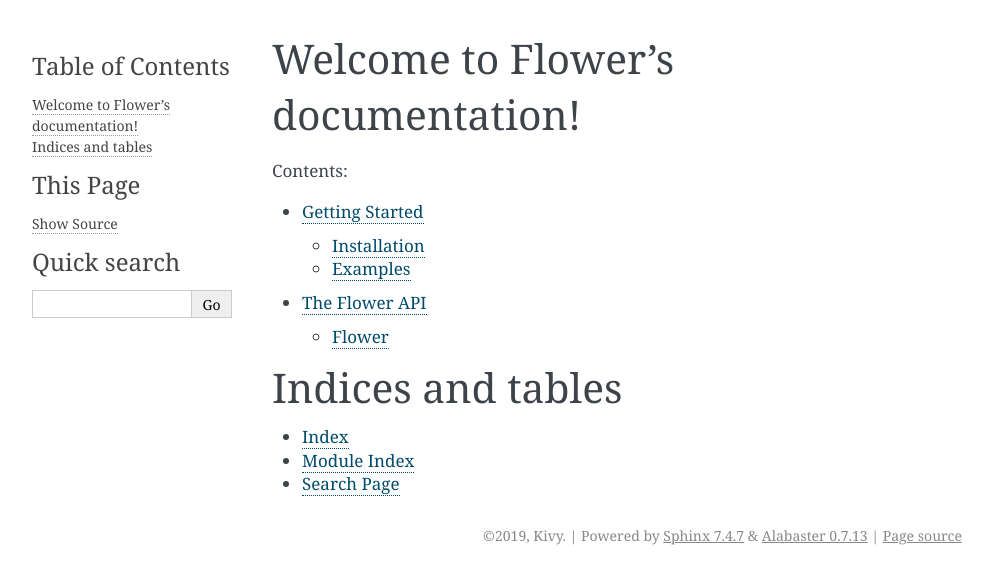
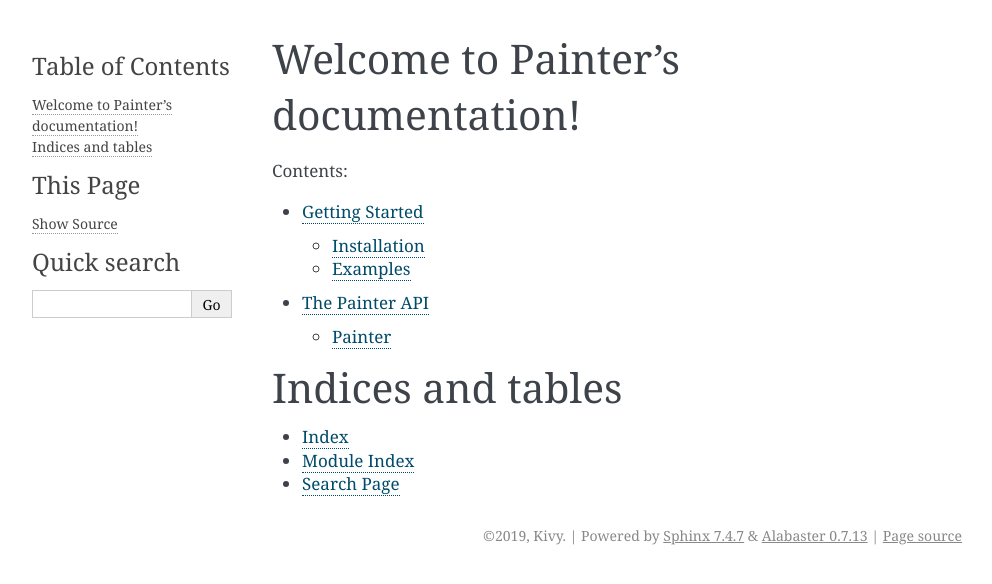
Before and after one commit to kivy-garden/painter, a Sphinx documentation site: the page built from doc/source/index.rst, in a window 1280 px wide. Shown: the top 584 px of the page, without its empty margins (148-1140 px from the left). Built offline with Sphinx 7.4.7, drawn with Linux system fonts in a browser that asks for light colours.

Commit message:
Fix flower for painter.

```diff
--- a/doc/source/api.rst
+++ b/doc/source/api.rst
@@ -1,6 +1,6 @@
 
 ####################
-  The Flower API
+  The Painter API
 ####################
 
 .. toctree::
--- a/doc/source/conf.py
+++ b/doc/source/conf.py
@@ -17,7 +17,7 @@
 
 # -- Project information -----------------------------------------------------
 
-project = 'Flower'
+project = 'Painter'
 copyright = '2019, Kivy'
 author = 'Kivy'
 
--- a/doc/source/examples.rst
+++ b/doc/source/examples.rst
@@ -4,6 +4,8 @@
 Examples
 ********
 
+To test, run the example code and start drawing shapes.
+
 
 Basic Example
 -------------
--- a/doc/source/flower.rst
+++ b/doc/source/flower.rst
@@ -1,13 +1,13 @@
 .. _flower-api:
 
-******
-Flower
-******
+********
+Painter
+********
 
-:mod:`kivy_garden.flower`
+:mod:`kivy_garden.painter`
 =============================
 
-.. automodule:: kivy_garden.flower
+.. automodule:: kivy_garden.painter
    :members:
    :undoc-members:
    :show-inheritance:
--- a/doc/source/index.rst
+++ b/doc/source/index.rst
@@ -3,8 +3,8 @@
    You can adapt this file completely to your liking, but it should at least
    contain the root `toctree` directive.
 
-Welcome to Flower's documentation!
-==================================
+Welcome to Painter's documentation!
+===================================
 
 .. toctree::
    :maxdepth: 2
--- a/doc/source/installation.rst
+++ b/doc/source/installation.rst
@@ -20,17 +20,17 @@
 
 Please see the `garden docs <https://kivy-garden.github.io/>`_ for full installation instructions.
 
-You can install flower master directly from github with::
+You can install painter master directly from github with::
 
-    python -m pip install https://github.com/kivy-garden/flower/archive/master.zip
+    python -m pip install https://github.com/kivy-garden/painter/archive/master.zip
 
 Look under the repository's releases tab if you'd like to install a specific
-release or a pre-compiled wheel, if the flower has any. Then use the url with
+release or a pre-compiled wheel, if painter has any. Then use the url with
 `pip`.
 
 Or you can automatically install it using garden's pypi server with::
 
-    python -m pip install kivy_garden.flower --extra-index-url https://kivy-garden.github.io/simple/
+    python -m pip install kivy_garden.painter --extra-index-url https://kivy-garden.github.io/simple/
 
 To permanently add our garden server to your pip configuration so that you
 don't have to specify it with `--extra-index-url`, add::
@@ -41,6 +41,6 @@
 
 to your `pip.conf <https://pip.pypa.io/en/stable/user_guide/#config-file>`_.
 
-If the flower maintainer has uploaded the flower to
+If the painter maintainer has uploaded painter to
 `pypi <https://pypi.org/>`_, you can just install it with
-`pip install kivy_garden.flower`.
+`pip install kivy_garden.painter`.
```
Also changed, not shown: README.md (+10 -13 lines), setup.py (+5 -5 lines), 2 other files.
